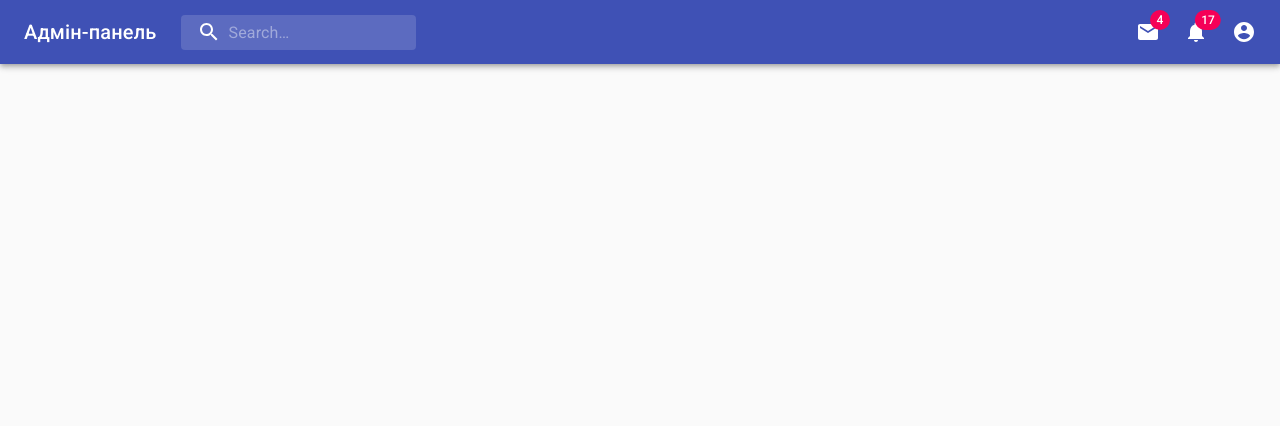
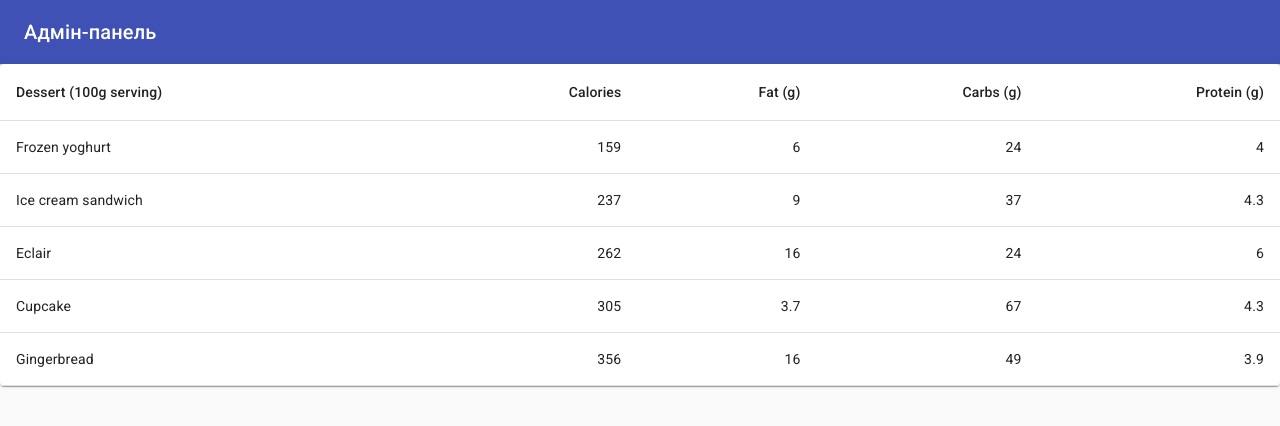
Before and after one commit to se-infotech-internship/client.web.admin, a React (Create React App) app: page / in a window 1280 px wide. Shown: the top 426 px of the page. Built offline with nearby package versions, Linux system fonts and the light colour scheme.

Commit message:
add table

```diff
--- a/src/App.tsx
+++ b/src/App.tsx
@@ -1,12 +1,14 @@
 import React from 'react';
 
 import TopBar from './components/TopBar';
+import BasicTable from './components/Table';
 
 
 export default function App() {
   return (
     <React.Fragment>
       <TopBar />
+      <BasicTable />
     </React.Fragment>
   );
 }
--- /dev/null
+++ b/src/components/Table.tsx
@@ -0,0 +1,60 @@
+import React from 'react';
+import { makeStyles } from '@material-ui/core/styles';
+import Table from '@material-ui/core/Table';
+import TableBody from '@material-ui/core/TableBody';
+import TableCell from '@material-ui/core/TableCell';
+import TableContainer from '@material-ui/core/TableContainer';
+import TableHead from '@material-ui/core/TableHead';
+import TableRow from '@material-ui/core/TableRow';
+import Paper from '@material-ui/core/Paper';
+
+const useStyles = makeStyles({
+    table: {
+        minWidth: 650,
+    },
+});
+
+function createData(name: string, calories: number, fat: number, carbs: number, protein: number) {
+    return { name, calories, fat, carbs, protein };
+}
+
+const rows = [
+    createData('Frozen yoghurt', 159, 6.0, 24, 4.0),
+    createData('Ice cream sandwich', 237, 9.0, 37, 4.3),
+    createData('Eclair', 262, 16.0, 24, 6.0),
+    createData('Cupcake', 305, 3.7, 67, 4.3),
+    createData('Gingerbread', 356, 16.0, 49, 3.9),
+];
+
+export default function BasicTable() {
+    const classes = useStyles();
+
+    return (
+        <TableContainer component={Paper}>
+            <Table className={classes.table} aria-label="simple table">
+                <TableHead>
+                    <TableRow>
+                        <TableCell>Dessert (100g serving)</TableCell>
+                        <TableCell align="right">Calories</TableCell>
+                        <TableCell align="right">Fat&nbsp;(g)</TableCell>
+                        <TableCell align="right">Carbs&nbsp;(g)</TableCell>
+                        <TableCell align="right">Protein&nbsp;(g)</TableCell>
+                    </TableRow>
+                </TableHead>
+                <TableBody>
+                    {rows.map((row) => (
+                        <TableRow key={row.name}>
+                            <TableCell component="th" scope="row">
+                                {row.name}
+                            </TableCell>
+                            <TableCell align="right">{row.calories}</TableCell>
+                            <TableCell align="right">{row.fat}</TableCell>
+                            <TableCell align="right">{row.carbs}</TableCell>
+                            <TableCell align="right">{row.protein}</TableCell>
+                        </TableRow>
+                    ))}
+                </TableBody>
+            </Table>
+        </TableContainer>
+    );
+}
--- a/src/components/TopBar.tsx
+++ b/src/components/TopBar.tsx
@@ -1,228 +1,33 @@
 import React from 'react';
-import { fade, makeStyles, Theme, createStyles } from '@material-ui/core/styles';
+import { createStyles, makeStyles, Theme } from '@material-ui/core/styles';
 import AppBar from '@material-ui/core/AppBar';
 import Toolbar from '@material-ui/core/Toolbar';
-import IconButton from '@material-ui/core/IconButton';
 import Typography from '@material-ui/core/Typography';
-import InputBase from '@material-ui/core/InputBase';
-import Badge from '@material-ui/core/Badge';
-import MenuItem from '@material-ui/core/MenuItem';
-import Menu from '@material-ui/core/Menu';
-import MenuIcon from '@material-ui/icons/Menu';
-import SearchIcon from '@material-ui/icons/Search';
-import AccountCircle from '@material-ui/icons/AccountCircle';
-import MailIcon from '@material-ui/icons/Mail';
-import NotificationsIcon from '@material-ui/icons/Notifications';
-import MoreIcon from '@material-ui/icons/MoreVert';
+
 
 const useStyles = makeStyles((theme: Theme) =>
     createStyles({
-        grow: {
+        root: {
             flexGrow: 1,
         },
-        menuButton: {
-            marginRight: theme.spacing(2),
-        },
         title: {
-            display: 'none',
-            [theme.breakpoints.up('sm')]: {
-                display: 'block',
-            },
-        },
-        search: {
-            position: 'relative',
-            borderRadius: theme.shape.borderRadius,
-            backgroundColor: fade(theme.palette.common.white, 0.15),
-            '&:hover': {
-                backgroundColor: fade(theme.palette.common.white, 0.25),
-            },
-            marginRight: theme.spacing(2),
-            marginLeft: 0,
-            width: '100%',
-            [theme.breakpoints.up('sm')]: {
-                marginLeft: theme.spacing(3),
-                width: 'auto',
-            },
-        },
-        searchIcon: {
-            padding: theme.spacing(0, 2),
-            height: '100%',
-            position: 'absolute',
-            pointerEvents: 'none',
-            display: 'flex',
-            alignItems: 'center',
-            justifyContent: 'center',
-        },
-        inputRoot: {
-            color: 'inherit',
-        },
-        inputInput: {
-            padding: theme.spacing(1, 1, 1, 0),
-            // vertical padding + font size from searchIcon
-            paddingLeft: `calc(1em + ${theme.spacing(4)}px)`,
-            transition: theme.transitions.create('width'),
-            width: '100%',
-            [theme.breakpoints.up('md')]: {
-                width: '20ch',
-            },
-        },
-        sectionDesktop: {
-            display: 'none',
-            [theme.breakpoints.up('md')]: {
-                display: 'flex',
-            },
-        },
-        sectionMobile: {
-            display: 'flex',
-            [theme.breakpoints.up('md')]: {
-                display: 'none',
-            },
+            flexGrow: 1,
         },
     }),
 );
 
-function TopBar() {
+export default function TopBar() {
     const classes = useStyles();
-    const [anchorEl, setAnchorEl] = React.useState<null | HTMLElement>(null);
-    const [mobileMoreAnchorEl, setMobileMoreAnchorEl] = React.useState<null | HTMLElement>(null);
-
-    const isMenuOpen = Boolean(anchorEl);
-    const isMobileMenuOpen = Boolean(mobileMoreAnchorEl);
-
-    const handleProfileMenuOpen = (event: React.MouseEvent<HTMLElement>) => {
-        setAnchorEl(event.currentTarget);
-    };
-
-    const handleMobileMenuClose = () => {
-        setMobileMoreAnchorEl(null);
-    };
-
-    const handleMenuClose = () => {
-        setAnchorEl(null);
-        handleMobileMenuClose();
-    };
-
-    const handleMobileMenuOpen = (event: React.MouseEvent<HTMLElement>) => {
-        setMobileMoreAnchorEl(event.currentTarget);
-    };
-
-    const menuId = 'primary-search-account-menu';
-    const renderMenu = (
-        <Menu
-            anchorEl={anchorEl}
-            anchorOrigin={{ vertical: 'top', horizontal: 'right' }}
-            id={menuId}
-            keepMounted
-            transformOrigin={{ vertical: 'top', horizontal: 'right' }}
-            open={isMenuOpen}
-            onClose={handleMenuClose}
-        >
-            <MenuItem onClick={handleMenuClose}>Profile</MenuItem>
-            <MenuItem onClick={handleMenuClose}>My account</MenuItem>
-        </Menu>
-    );
-
-    const mobileMenuId = 'primary-search-account-menu-mobile';
-    const renderMobileMenu = (
-        <Menu
-            anchorEl={mobileMoreAnchorEl}
-            anchorOrigin={{ vertical: 'top', horizontal: 'right' }}
-            id={mobileMenuId}
-            keepMounted
-            transformOrigin={{ vertical: 'top', horizontal: 'right' }}
-            open={isMobileMenuOpen}
-            onClose={handleMobileMenuClose}
-        >
-            <MenuItem>
-                <IconButton aria-label="show 4 new mails" color="inherit">
-                    <Badge badgeContent={4} color="secondary">
-                        <MailIcon />
-                    </Badge>
-                </IconButton>
-                <p>Messages</p>
-            </MenuItem>
-            <MenuItem>
-                <IconButton aria-label="show 11 new notifications" color="inherit">
-                    <Badge badgeContent={11} color="secondary">
-                        <NotificationsIcon />
-                    </Badge>
-                </IconButton>
-                <p>Notifications</p>
-            </MenuItem>
-            <MenuItem onClick={handleProfileMenuOpen}>
-                <IconButton
-                    aria-label="account of current user"
-                    aria-controls="primary-search-account-menu"
-                    aria-haspopup="true"
-                    color="inherit"
-                >
-                    <AccountCircle />
-                </IconButton>
-                <p>Profile</p>
-            </MenuItem>
-        </Menu>
-    );
 
     return (
-        <div className={classes.grow}>
+        <div className={classes.root}>
             <AppBar position="static">
                 <Toolbar>
-                    <Typography className={classes.title} variant="h6" noWrap>
+                    <Typography variant="h6" className={classes.title}>
                         Адмін-панель
                     </Typography>
-                    <div className={classes.search}>
-                        <div className={classes.searchIcon}>
-                            <SearchIcon />
-                        </div>
-                        <InputBase
-                            placeholder="Search…"
-                            classes={{
-                                root: classes.inputRoot,
-                                input: classes.inputInput,
-                            }}
-                            inputProps={{ 'aria-label': 'search' }}
-                        />
-                    </div>
-                    <div className={classes.grow} />
-                    <div className={classes.sectionDesktop}>
-                        <IconButton aria-label="show 4 new mails" color="inherit">
-                            <Badge badgeContent={4} color="secondary">
-                                <MailIcon />
-                            </Badge>
-                        </IconButton>
-                        <IconButton aria-label="show 17 new notifications" color="inherit">
-                            <Badge badgeContent={17} color="secondary">
-                                <NotificationsIcon />
-                            </Badge>
-                        </IconButton>
-                        <IconButton
-                            edge="end"
-                            aria-label="account of current user"
-                            aria-controls={menuId}
-                            aria-haspopup="true"
-                            onClick={handleProfileMenuOpen}
-                            color="inherit"
-                        >
-                            <AccountCircle />
-                        </IconButton>
-                    </div>
-                    <div className={classes.sectionMobile}>
-                        <IconButton
-                            aria-label="show more"
-                            aria-controls={mobileMenuId}
-                            aria-haspopup="true"
-                            onClick={handleMobileMenuOpen}
-                            color="inherit"
-                        >
-                            <MoreIcon />
-                        </IconButton>
-                    </div>
                 </Toolbar>
             </AppBar>
-            {renderMobileMenu}
-            {renderMenu}
         </div>
     );
 }
-
-export default TopBar;
```
